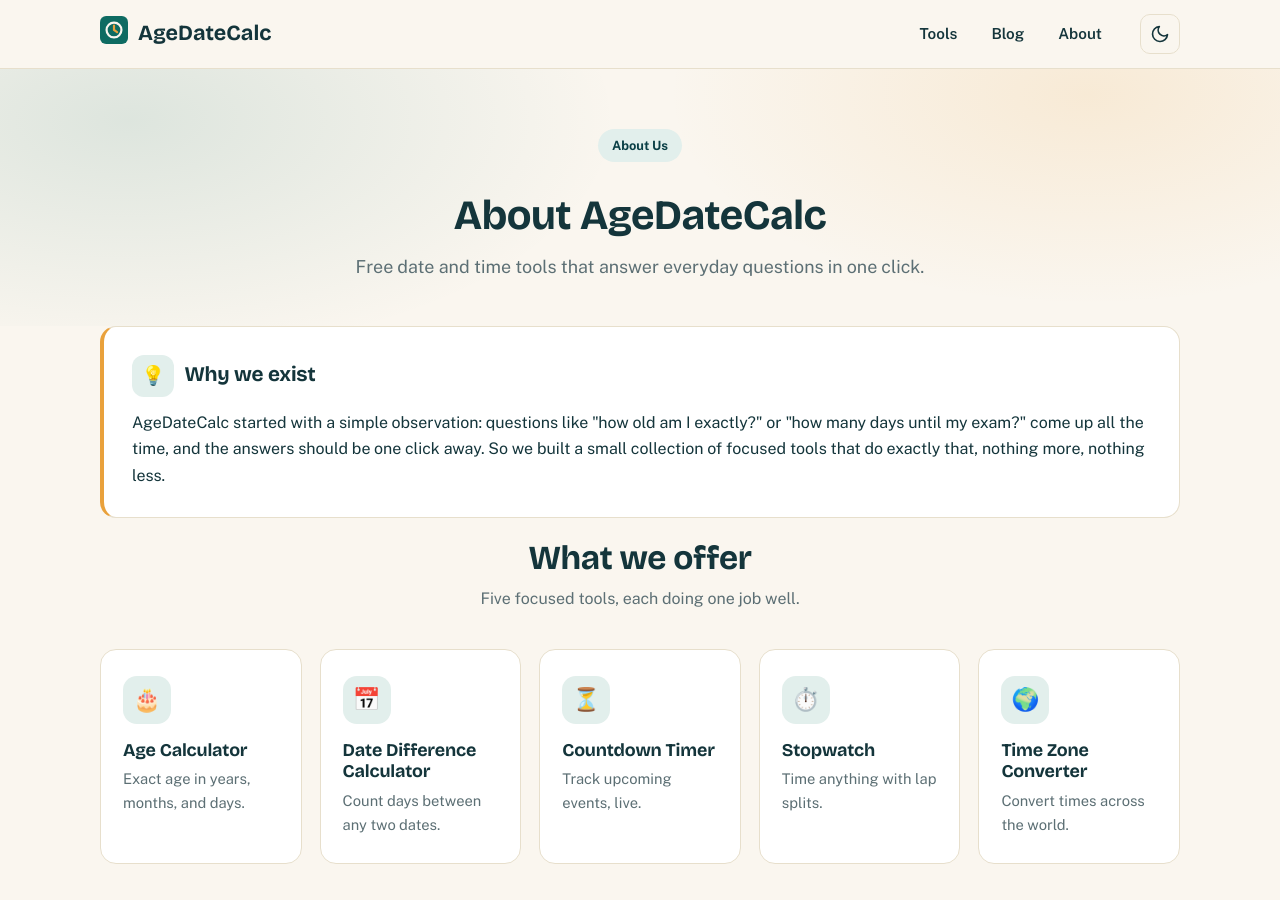
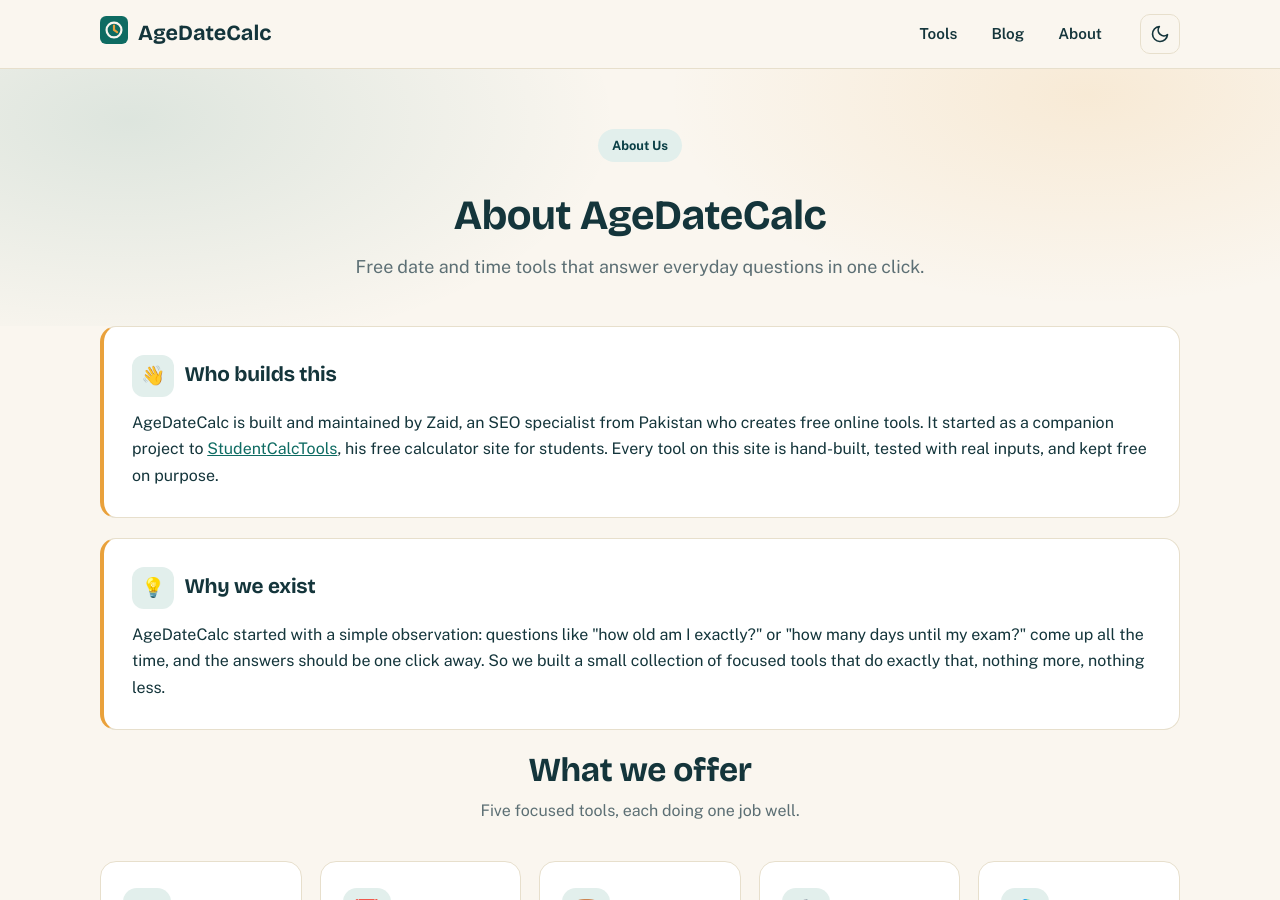
Before and after one commit to zaidmeo09-dhangal/agedatecalc, a Jekyll site: the page built from about.md, in a window 1280 px wide and 900 px high. Built offline with Jekyll 4.4.1, drawn with Linux system fonts in a browser that asks for light colours.

Commit message:
2026 SEO upgrade: Organization+Article+Breadcrumb schema, about page owner identity, post authority sources, meta fix

```diff
--- a/about.md
+++ b/about.md
@@ -15,6 +15,11 @@
 
 <section class="section" style="padding-top:0">
   <div class="wrap">
+
+    <div class="legal-card legal-summary">
+      <h2><span class="licon">👋</span> Who builds this</h2>
+      <p>AgeDateCalc is built and maintained by Zaid, an SEO specialist from Pakistan who creates free online tools. It started as a companion project to <a href="https://studentcalctools.com" rel="noopener">StudentCalcTools</a>, his free calculator site for students. Every tool on this site is hand-built, tested with real inputs, and kept free on purpose.</p>
+    </div>
 
     <div class="legal-card legal-summary">
       <h2><span class="licon">💡</span> Why we exist</h2>
```
